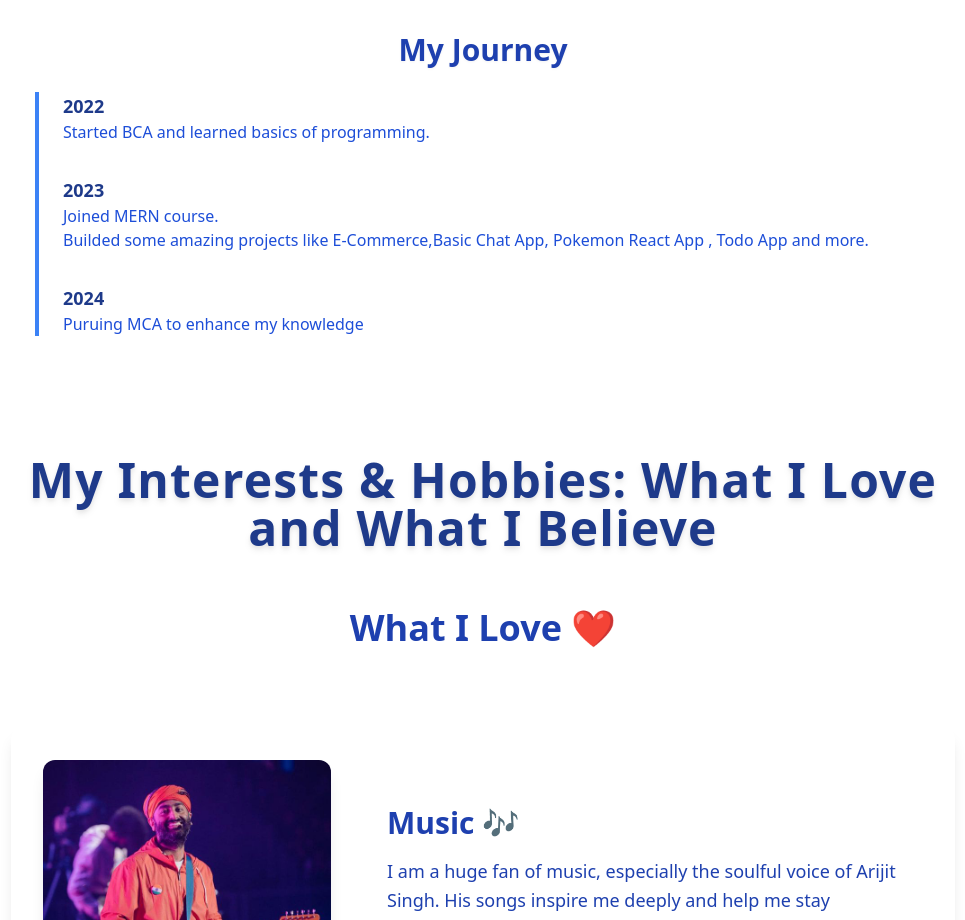
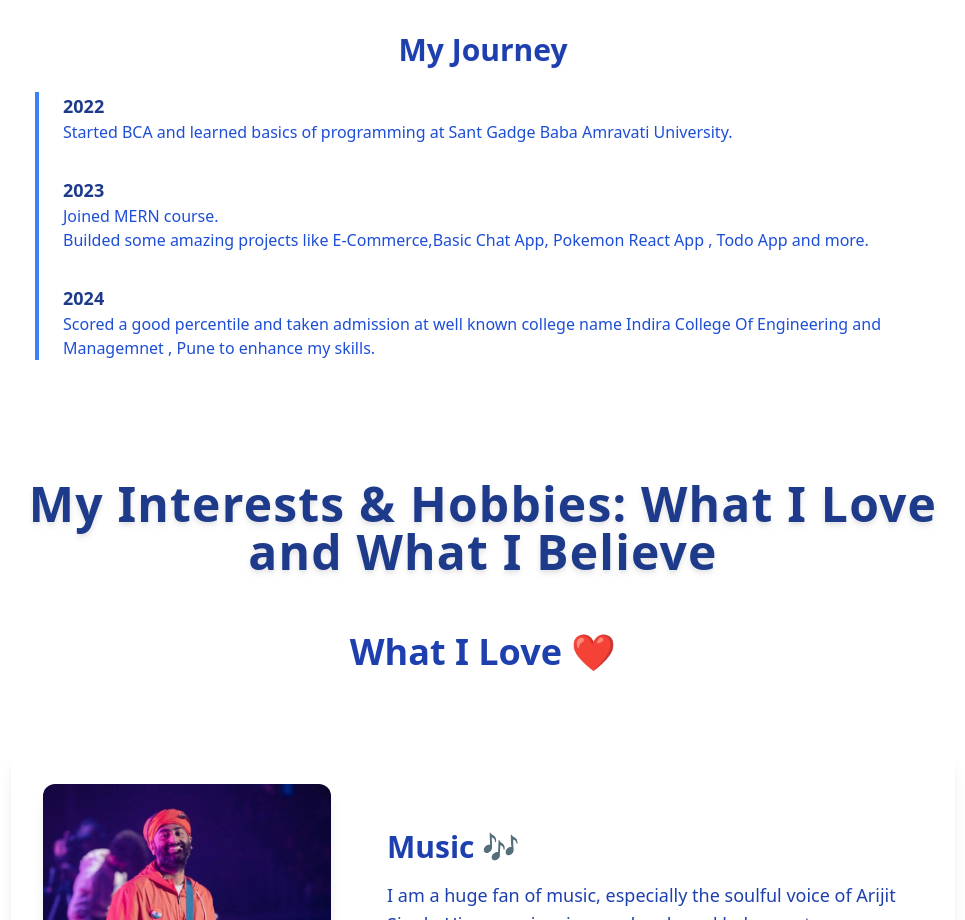
Before and after one commit to AbhijitDevghare/AbhiDevPortFolio, a React (Vite) app in the folder portfolioUI/: page /about in a window 1280 px wide. Shown: the part 1140-2060 px from the top of the page, without its empty margins (157-1122 px from the left). Built offline with nearby package versions, Linux system fonts and the light colour scheme.

Commit message:
Basic updations 3

```diff
--- a/portfolioUI/src/components/About.jsx
+++ b/portfolioUI/src/components/About.jsx
@@ -147,7 +147,7 @@ function About() {
           <li>
             <div className="text-blue-900 font-bold text-lg">2022</div>
             <div className="text-blue-700">
-              Started BCA and learned basics of programming.
+              Started BCA and learned basics of programming at Sant Gadge Baba Amravati University.
             </div>
           </li>
           <li>
@@ -164,7 +164,7 @@ function About() {
           <li>
             <div className="text-blue-900 font-bold text-lg">2024</div>
             <div className="text-blue-700">
-              Puruing MCA to  enhance my knowledge
+              Scored a good percentile and taken admission at  well known college name Indira College Of Engineering and Managemnet , Pune to enhance my skills.
             </div>
           </li>
         </ul>
```
